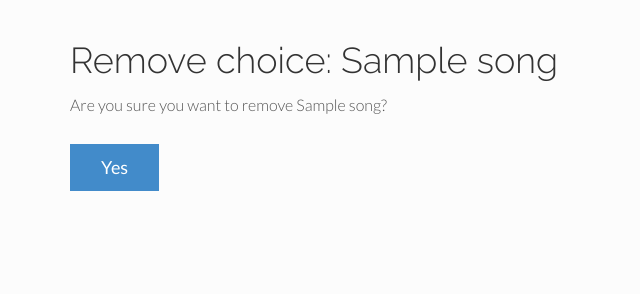
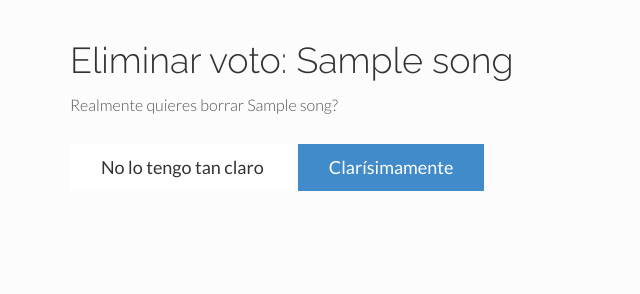
Before and after one commit to gnufede/musicpoll, a Django app: template musicpoll/templates/musicpolls/choice_confirm_delete.html in a window 1280 px wide. Shown: the part 89-383 px from the top of the page, without its empty margins (0-640 px from the left). Run offline with Django 3.2, Linux system fonts and the light colour scheme; the template is opened without the code that fills it: most values are stand-ins (such as "Sample title", 1, 10 or a date in 2020); some libraries are stand-ins or nearby versions.

Commit message:
some changes and translations

```diff
--- a/musicpoll/musicpolls/urls.py
+++ b/musicpoll/musicpolls/urls.py
@@ -23,4 +23,6 @@ urlpatterns = patterns(
         login_required(SongsJsonView.as_view()), name='songlistjson'),
     url(r'^mysonglistjson/$',
         login_required(MySongsJsonView.as_view()), name='mysonglistjson'),
+    url(r'^(?P<username>\w+)/choices/$',
+        login_required(ChoiceListView.as_view()), name='userchoices'),
 )
--- a/musicpoll/templates/musicpolls/choice_confirm_delete.html
+++ b/musicpoll/templates/musicpolls/choice_confirm_delete.html
@@ -1,13 +1,14 @@
 {% extends "content.html" %}
 {% block page_title %}
-Remove choice: {{object.song.name}}
+Eliminar voto: {{object.song.name}}
 {% endblock %}
 {% block main %}
 
 <form action="{% url 'removechoice' object.id %}" method="post">
 {% csrf_token %}
-    <p>Are you sure you want to remove {{ object.song.name }}?</p>
-    <input type="submit" value="Yes" class="btn btn-primary" />
+    <p>Realmente quieres borrar {{ object.song.name }}?</p>
+    <a href="{% url 'choices' %}" class="btn btn-default cancel">No lo tengo tan claro<a/>
+    <input type="submit" value="Clarísimamente" class="btn btn-primary" />
 </form>
 
 {% endblock %}
```
Also changed, not shown: musicpoll/musicpolls/views.py (+10 -11 lines).
